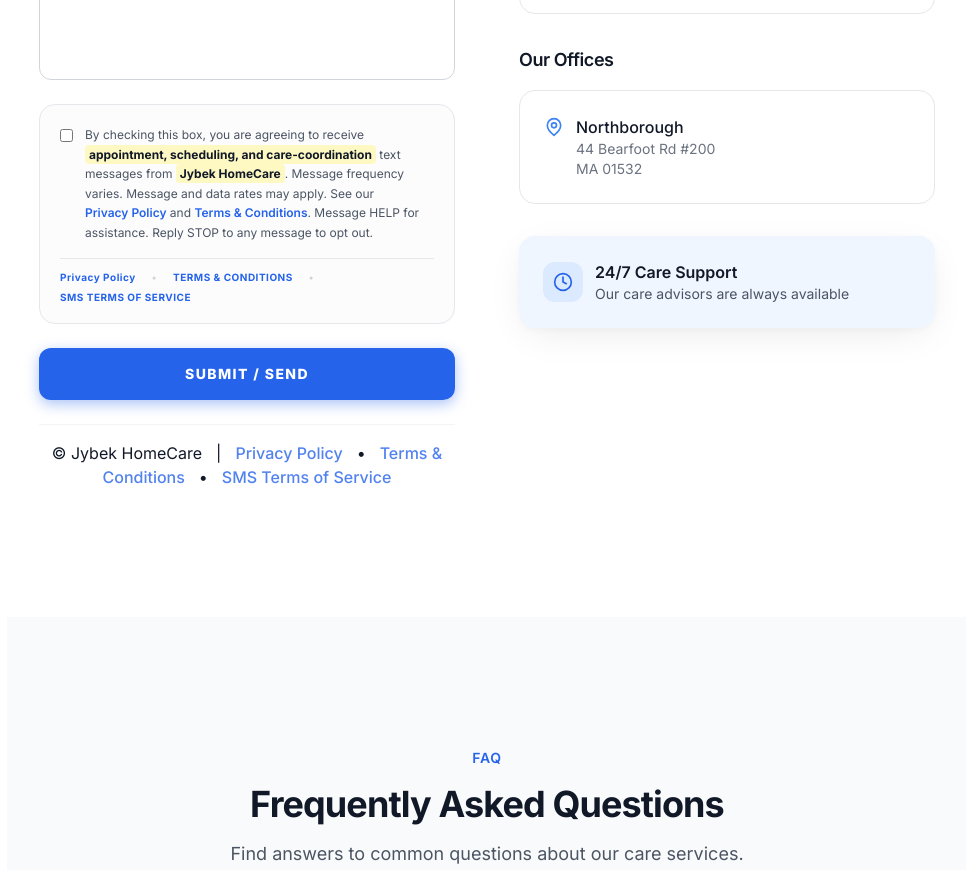
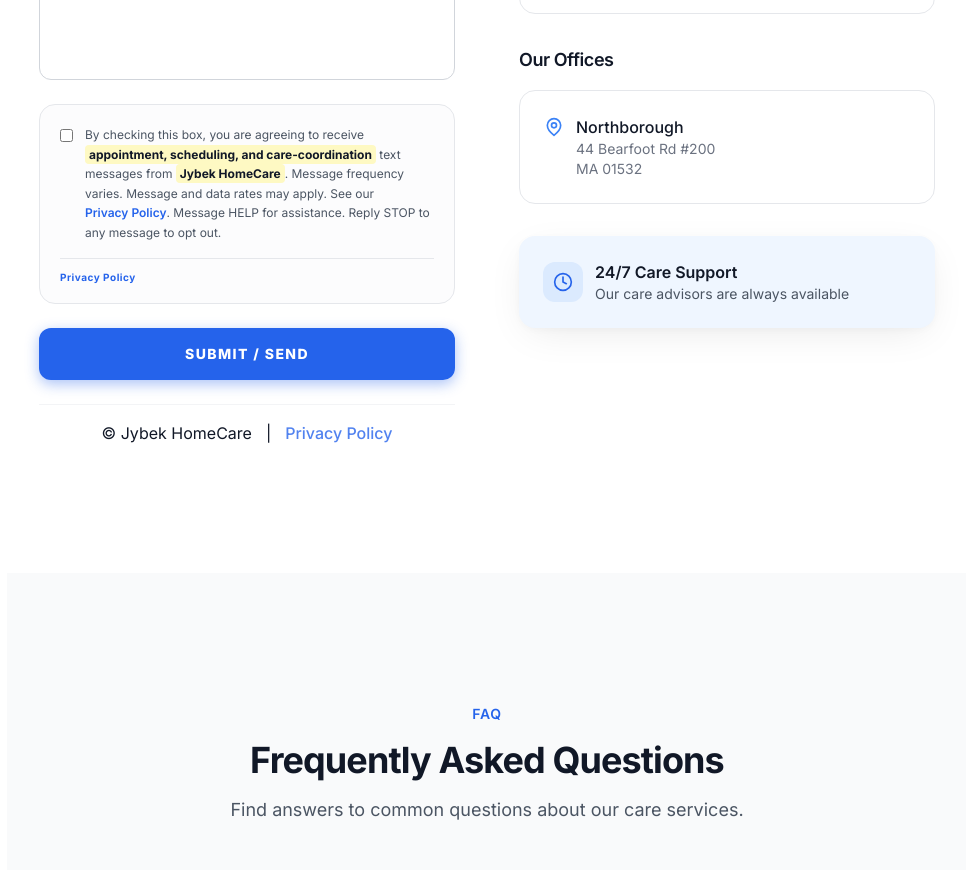
Before and after one commit to factorgh/jybek-care, a Next.js app: page /contact in a window 1280 px wide. Shown: the part 1440-2310 px from the top of the page, without its empty margins (313-1279 px from the left). Built offline with nearby package versions, Linux system fonts and the light colour scheme.

Commit message:
Fix the terms text

```diff
--- a/src/app/(site)/contact/components/ContactForm.tsx
+++ b/src/app/(site)/contact/components/ContactForm.tsx
@@ -135,11 +135,7 @@ export function ContactForm() {
                 className="text-brand-600 dark:text-brand-400 font-semibold hover:underline"
               >
                 Privacy Policy
-              </button>{' '}
-              and{' '}
-              <a href="#terms" className="text-brand-600 dark:text-brand-400 font-semibold hover:underline">
-                Terms &amp; Conditions
-              </a>
+              </button>
               . Message HELP for assistance. Reply STOP to any message to opt out.
             </label>
           </div>
@@ -148,14 +144,6 @@ export function ContactForm() {
             <button type="button" onClick={() => setIsPrivacyOpen(true)} className="hover:underline">
               Privacy Policy
             </button>
-            <span className="text-gray-300 dark:text-gray-700 hidden sm:inline">•</span>
-            <a href="#terms" className="hover:underline">
-              Terms &amp; Conditions
-            </a>
-            <span className="text-gray-300 dark:text-gray-700 hidden sm:inline">•</span>
-            <a href="#sms-terms" className="hover:underline">
-              SMS Terms of Service
-            </a>
           </div>
         </div>
 
@@ -177,14 +165,6 @@ export function ContactForm() {
           <button type="button" onClick={() => setIsPrivacyOpen(true)} className="hover:underline text-brand-600/80 dark:text-brand-550 font-medium">
             Privacy Policy
           </button>
-          <span>•</span>
-          <a href="#terms" className="hover:underline text-brand-600/80 dark:text-brand-550 font-medium">
-            Terms &amp; Conditions
-          </a>
-          <span>•</span>
-          <a href="#sms-terms" className="hover:underline text-brand-600/80 dark:text-brand-550 font-medium">
-            SMS Terms of Service
-          </a>
         </div>
       </form>
 
--- a/src/components/marketing/Hero.tsx
+++ b/src/components/marketing/Hero.tsx
@@ -420,10 +420,6 @@ export function Hero() {
 
                 <p className="text-xs sm:text-sm text-gray-500 dark:text-gray-400 leading-relaxed mb-6 text-left font-sans">
                   By providing your phone number, you consent to receive text messages from Jybek HomeCare Services at the number provided for informational purposes like providing updates on your application status. Message and data rates may apply.{' '}
-                  <a href="#terms" className="underline font-semibold text-gray-750 dark:text-gray-300 hover:text-brand-600 dark:hover:text-brand-400 transition-colors">
-                    Terms of Use
-                  </a>{' '}
-                  •{' '}
                   <button
                     type="button"
                     onClick={() => setIsPrivacyOpen(true)}
--- a/src/components/marketing/PrivacyPolicyContent.tsx
+++ b/src/components/marketing/PrivacyPolicyContent.tsx
@@ -549,7 +549,7 @@ export function PrivacyPolicyContent() {
 
                 <div className="grid grid-cols-1 md:grid-cols-2 gap-4">
                   {[
-                    { title: 'Opt-in', desc: 'Consent is obtained verbally or through signed service agreements, or via our website contact forms.' },
+                    { title: 'Opt-in', desc: 'Consent is obtained via our website contact forms.' },
                     { title: 'Opt-out', desc: 'Reply STOP to any SMS message to unsubscribe immediately. You will receive one confirmation message.' },
                     { title: 'Help', desc: 'Reply HELP to any SMS message for assistance, or call +1 888-717-5009.' },
                     { title: 'Rates', desc: 'Message and data rates may apply depending on your carrier plan.' },
```
